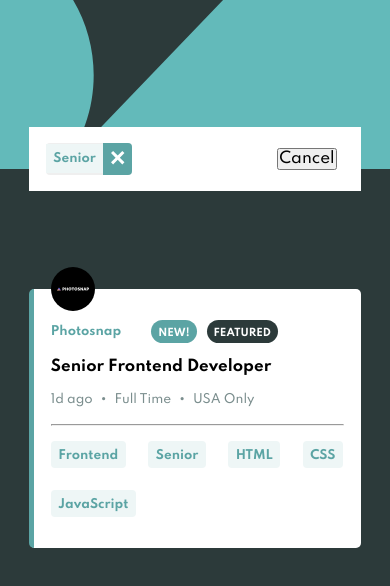
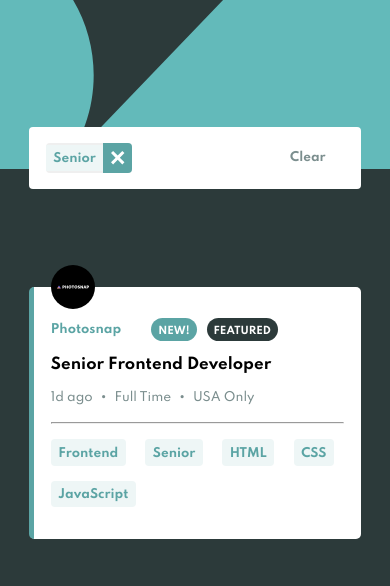
Before and after one commit to jordanlewis9/joblistings, a React app: page / in a window 390 px wide. Both pictures are taken after a click on the button "Senior". Built offline with nearby package versions, Linux system fonts and the light colour scheme.

Commit message:
mobile layout nearly complete

```diff
--- a/src/components/Context.js
+++ b/src/components/Context.js
@@ -22,10 +22,15 @@ export const FiltersProvider = ({ children }) => {
         }
     }
 
+    const removeAllFilters = (e) => {
+        setFilters([]);
+    }
+
     const value = {
         filters,
         addFilter,
-        removeFilter
+        removeFilter,
+        removeAllFilters
     }
 
     return (
--- a/src/components/filters/FilterCard.js
+++ b/src/components/filters/FilterCard.js
@@ -2,7 +2,7 @@ import React, { useContext } from 'react';
 import { FiltersContext } from './../Context';
 
 const FilterCard = (props) => {
-    const { filters, removeFilter } = useContext(FiltersContext);
+    const { filters, removeFilter, removeAllFilters } = useContext(FiltersContext);
 
     const renderFilters = () => {
         return filters.map(filter => {
@@ -25,7 +25,7 @@ const FilterCard = (props) => {
                 {renderFilters()}
             </div>
             <div className="filter__cancel--container">
-                { filters[0] ? <button className="filter__cancel">Cancel</button> : "" }
+                { filters[0] ? <button onClick={removeAllFilters} className="filter__clear">Clear</button> : "" }
             </div>
         </div>
     );
--- a/src/public/styles/components/_filters.scss
+++ b/src/public/styles/components/_filters.scss
@@ -8,12 +8,14 @@
     grid-template-rows: 1fr;
     grid-template-columns: 3fr 1fr;
     padding: $cardPadding;
+    gap: 0.5rem;
+    border-radius: 4px;
   }
 
   &__filters--container {
     display: flex;
     flex-wrap: wrap;
-    justify-content: space-between;
+    gap: 1rem;
   }
 
   &__cancel--container {
@@ -23,8 +25,6 @@
   }
 
   &__item {
-    position: relative;
-    z-index: 10;
     display: flex;
     justify-content: space-between;
     align-items: center;
@@ -33,21 +33,17 @@
     border-radius: 4px;
 
     &--text {
-      position: relative;
-      z-index: -1;
       background-color: $filterTablets;
       color: $defaultFontColor;
       font-weight: 700;
       font-size: $mobileFontSize;
-      padding: 0.5rem;
+      padding: 0.5rem 0.5rem 0.33rem;
     }
 
     &--close {
       background-color: $defaultFontColor;
-      padding: 0.5rem 0.5rem 0.33rem;
+      padding: 0.5rem 0.5rem 0.2rem;
       border-radius: 0 4px 4px 0;
-      position: relative;
-      z-index: -1;
       pointer-events: none;
 
       &-img {
@@ -55,4 +51,13 @@
       }
     }
   }
+
+  &__clear {
+    border: none;
+    outline: none;
+    background-color: rgba(0, 0, 0, 0);
+    color: $listingDetailFont;
+    font-size: $mobileFontSize;
+    font-weight: 700;
+  }
 }
--- a/src/public/styles/components/_job-filters.scss
+++ b/src/public/styles/components/_job-filters.scss
@@ -3,7 +3,7 @@
     &--container {
       display: flex;
       flex-wrap: wrap;
-      gap: 1.5rem;
+      gap: 1rem 1.3rem;
       margin: 1rem 0;
     }
 
```
